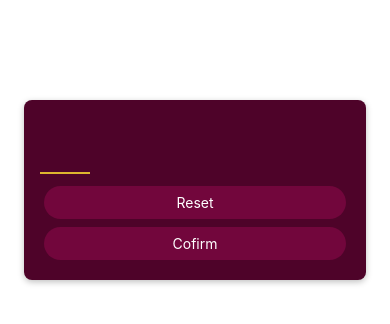
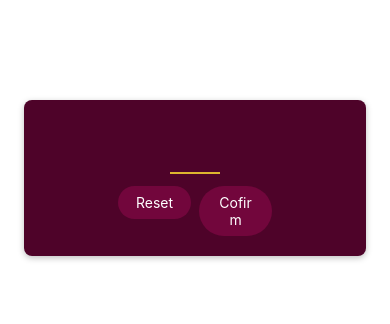
Before and after one commit to hung1720/udemy-section4, a React Native app: screen / in a window 390 px wide. Shown: the top 324 px of the page. Built offline with nearby package versions, Linux system fonts and the light colour scheme.

Commit message:
finished section 4 - 53

```diff
--- a/App.js
+++ b/App.js
@@ -32,3 +32,4 @@ const styles = StyleSheet.create({
                                                     // android_ripple: tạo hiệu ứng gợn sóng cho button
                                                     // overFlow: làm cho các phần tử bên trong không bị tràn ra ngoài
                                                     // Tạo mảng để ios có thể nhận hiệu ứng trong primaryButton.js
+// Section 53 - Improving the Buttons: Style đơn giản cho button hoàn chỉnh
--- a/screens/StartGameScreen.js
+++ b/screens/StartGameScreen.js
@@ -5,14 +5,20 @@ function StartGameScreen() {
     return (
         <View style={styles.inputContainer}>
             <TextInput
-                style={styles.numberInput}
+                style={styles.numberInput}    //numberInput
                 maxLength={2}
                 keyboardType="number-pad"
                 autoCapitalize="none"
                 autoCorrect={false}
             />
-           <PrimaryButton>Reset</PrimaryButton>
-           <PrimaryButton>Cofirm</PrimaryButton>
+            <View style={styles.buttonsContainer}>
+                <View style={styles.buttonContainer}>
+                    <PrimaryButton>Reset</PrimaryButton>
+                </View>
+                <View style={styles.buttonContainer}>
+                    <PrimaryButton>Cofirm</PrimaryButton>
+                </View>
+            </View>
         </View>
     )
 }
@@ -21,6 +27,8 @@ export default StartGameScreen;
 
 const styles = StyleSheet.create({
     inputContainer: {
+        justifyContent: 'center',
+        alignItems: 'center',
         padding: 16,
         marginTop: 100,
         backgroundColor: '#4e0329',
@@ -28,7 +36,7 @@ const styles = StyleSheet.create({
         borderRadius: 8,
         elevation: 4, // android
         shadowColor: 'black', // ios
-        shadowOffset: {width: 0, height: 2},
+        shadowOffset: { width: 0, height: 2 },
         shadowRadius: 6,
         shadowOpacity: 0.25
     },
@@ -42,5 +50,11 @@ const styles = StyleSheet.create({
         marginVertical: 8,
         fontWeight: 'bold',
         textAlign: 'center'
+    },
+    buttonsContainer: {
+        flexDirection: 'row'
+    },
+    buttonContainer: {
+        flex: 1
     }
 })
```
